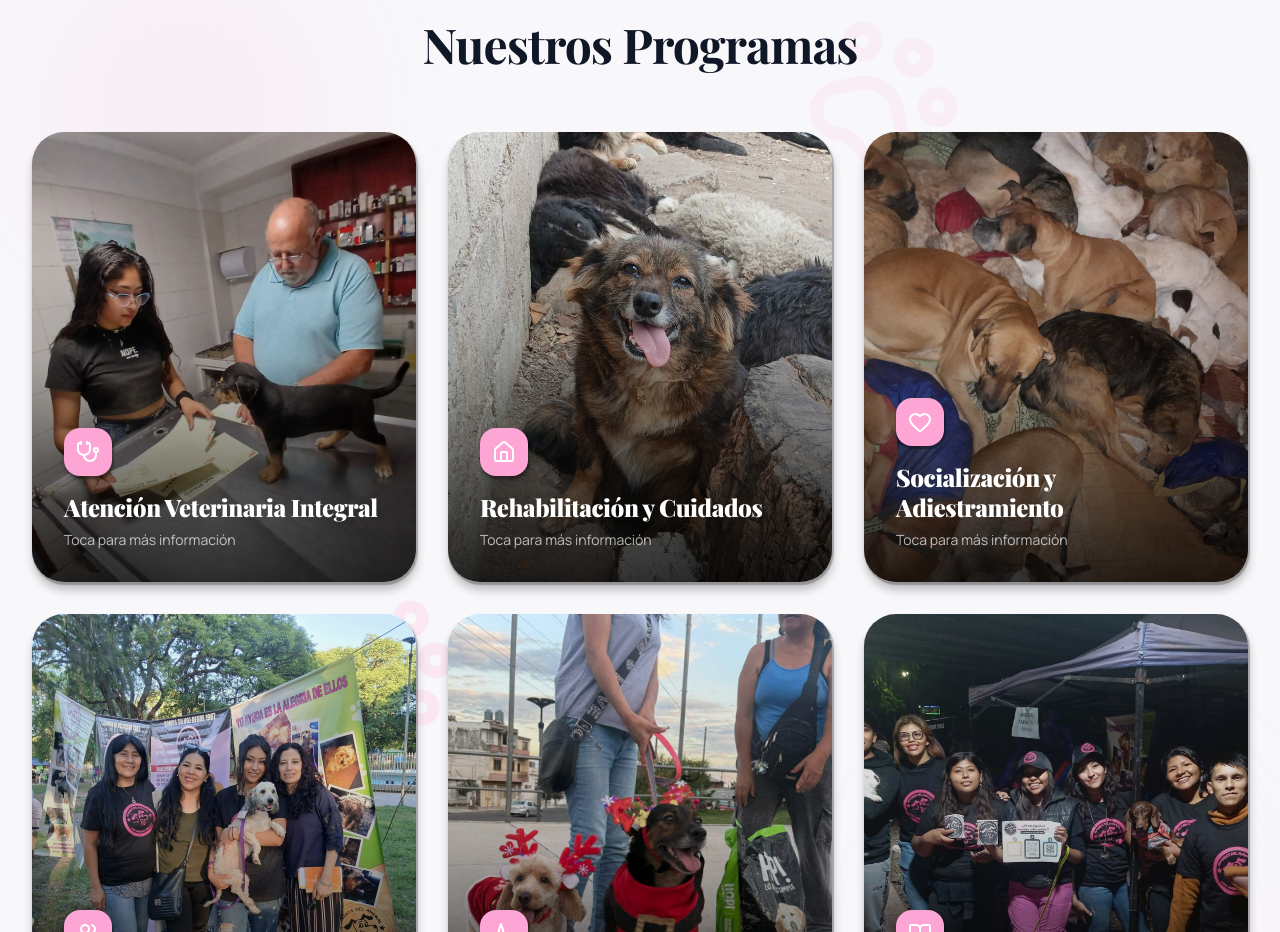
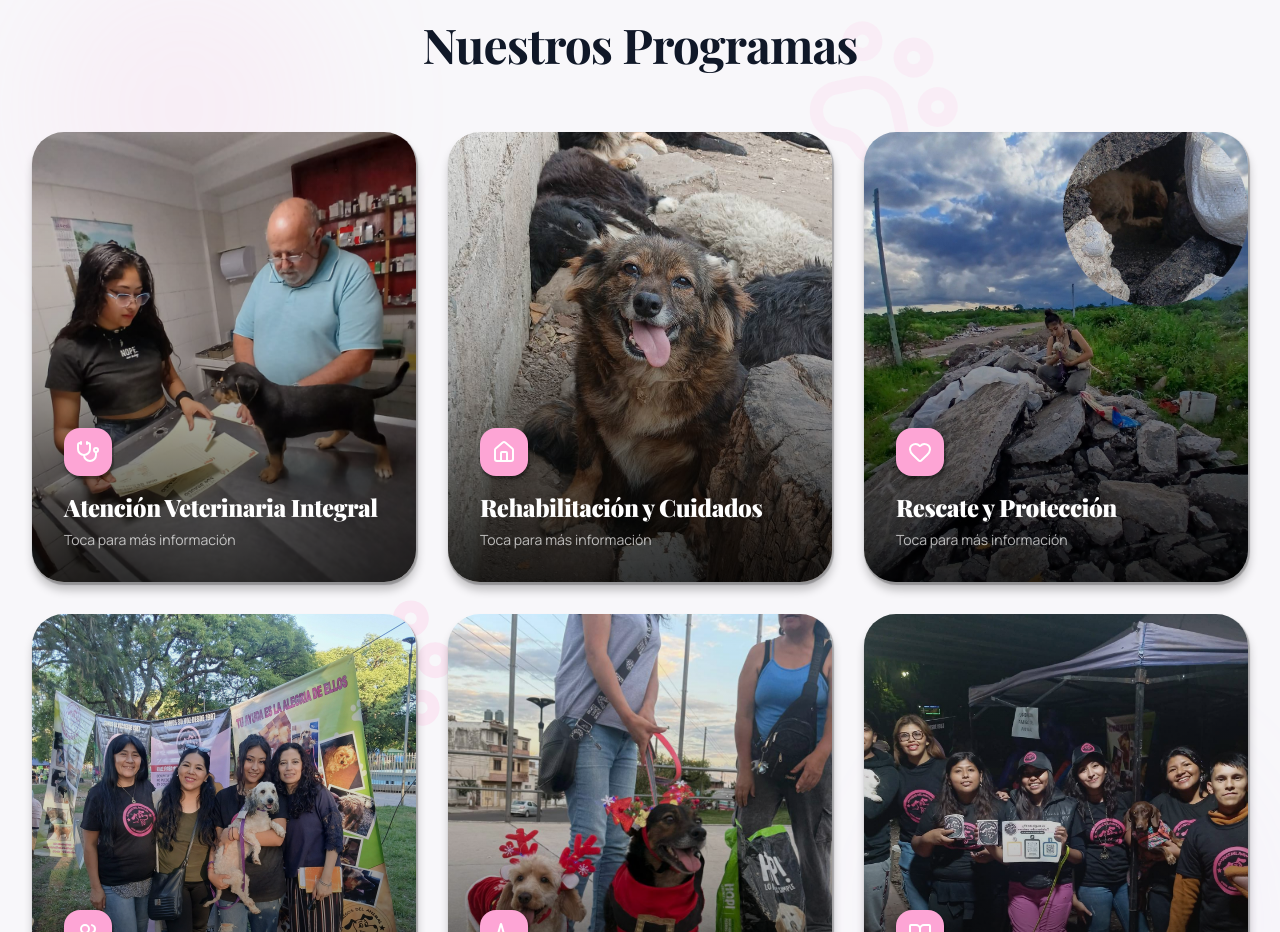
Before and after one commit to jesusvelazquez01/AsociacionAmigosDelAnimalCRM, a Next.js app in the folder frontend/: page /el-refugio in a window 1280 px wide. Shown: the part 2281-3213 px from the top of the page. Built offline with nearby package versions, Linux system fonts and the light colour scheme; a web font is replaced by a local one.

Commit message:
Mejoras seccion el refugio y nueva imagen

```diff
--- a/frontend/app/el-refugio/page.tsx
+++ b/frontend/app/el-refugio/page.tsx
@@ -30,10 +30,10 @@ const activitiesData = [
   {
     id: "socializacion",
     icon: Heart,
-    title: "Socialización y Adiestramiento",
-    description: "Trabajamos en la confianza y comportamiento de los animales. Les enseñamos comandos básicos y los ayudamos a superar miedos para que estén listos para convivir en armonía con su futura familia.",
+    title: "Rescate y Protección",
+    description: "Rescatamos animales en situación de abandono, maltrato o riesgo. Realizamos el seguimiento de denuncias y brindamos acompañamiento en casos de crueldad animal.",
     color: "#EF4444",
-    image: "/Foto-perritos/perrito3.jpg"
+    image: "/Foto-actividad-refugio/rescate.jpg"
   },
   {
     id: "adopcion",
```
Also changed, not shown: frontend/public/Foto-actividad-refugio/rescate.jpg (added), 1 other file (tests, documents, lock files or other folders).
